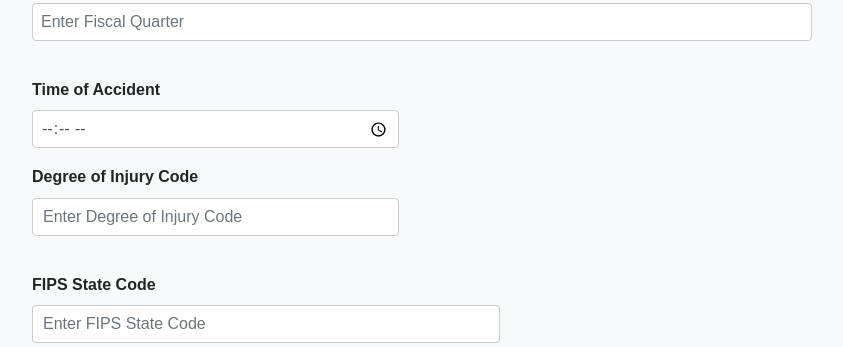
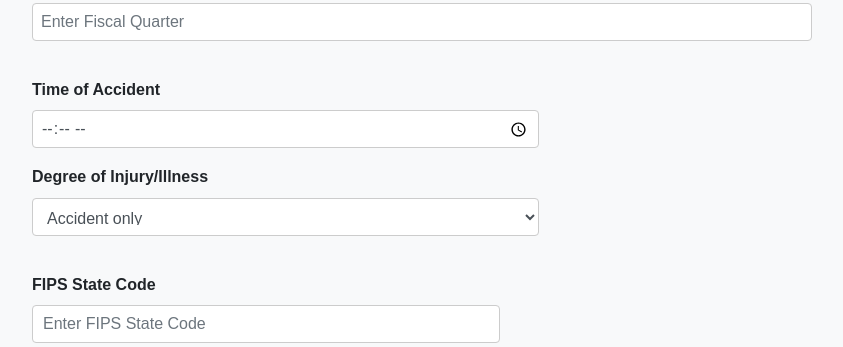
Before and after one commit to Preethi-Sundaravelu/Mine-Safety-Incident-Classification, a Flask app: template templates/index.html in a window 1280 px wide. Shown: the part 707-1054 px from the top of the page, without its empty margins (218-1061 px from the left). Run offline with Flask 3, Linux system fonts and the light colour scheme; the template is opened without the code that fills it, so the values that code supplies are empty; some libraries are stand-ins or nearby versions.

Commit message:
Add dropdown for degree of injury

```diff
--- a/templates/index.html
+++ b/templates/index.html
@@ -39,7 +39,6 @@
                     <input type="date" class="form-control" id="accident_dt">
                 </div>
             </div>
-            <!-- Add more form elements here for all 34 columns -->
             <div class="form-row">
                 <div class="form-group col-md-12">
                     <label for="coal_metal_ind">Coal or Metal Indication</label>
@@ -70,9 +69,22 @@
                     <input type="time" class="form-control" id="accident_time">
                 </div>
                 <div class="form-group col-md-12">
-                    <label for="degree_injury_cd">Degree of Injury Code</label>
-                    <input type="text" class="form-control" id="degree_injury_cd" placeholder="Enter Degree of Injury Code">
-                </div>
+                    <label for="degree_injury_cd">Degree of Injury/Illness</label>
+                    <select class="form-control" id="degree_injury_cd">
+                        <option value="00">Accident only</option>
+                        <option value="01">Fatality</option>
+                        <option value="02">Permanent total or permanent partial disability</option>
+                        <option value="03">Days away from work only</option>
+                        <option value="04">Days away from work and restricted activity</option>
+                        <option value="05">Days restricted activity only</option>
+                        <option value="06">No days away from work, no restrictions</option>
+                        <option value="07">Occupational illness not degree 1-6</option>
+                        <option value="08">Injuries due to natural causes</option>
+                        <option value="09">Injuries involving non-employees</option>
+                        <option value="10">All other cases (incl. 1st aid)</option>
+                        <option value="?">No value found</option>
+                    </select>
+                  </div>
             </div>
             <div class="form-row">
                 <div class="form-group col-md-12">
```
